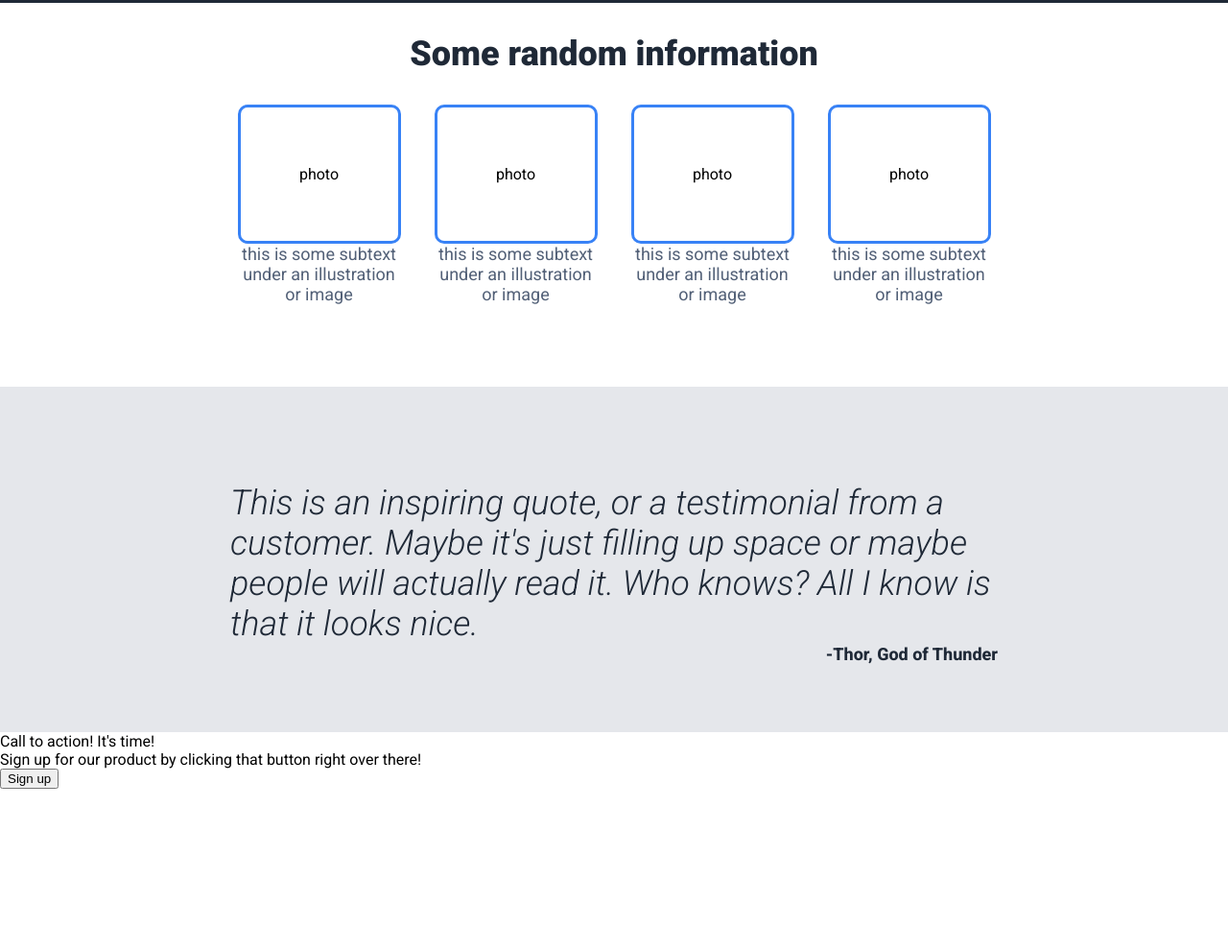
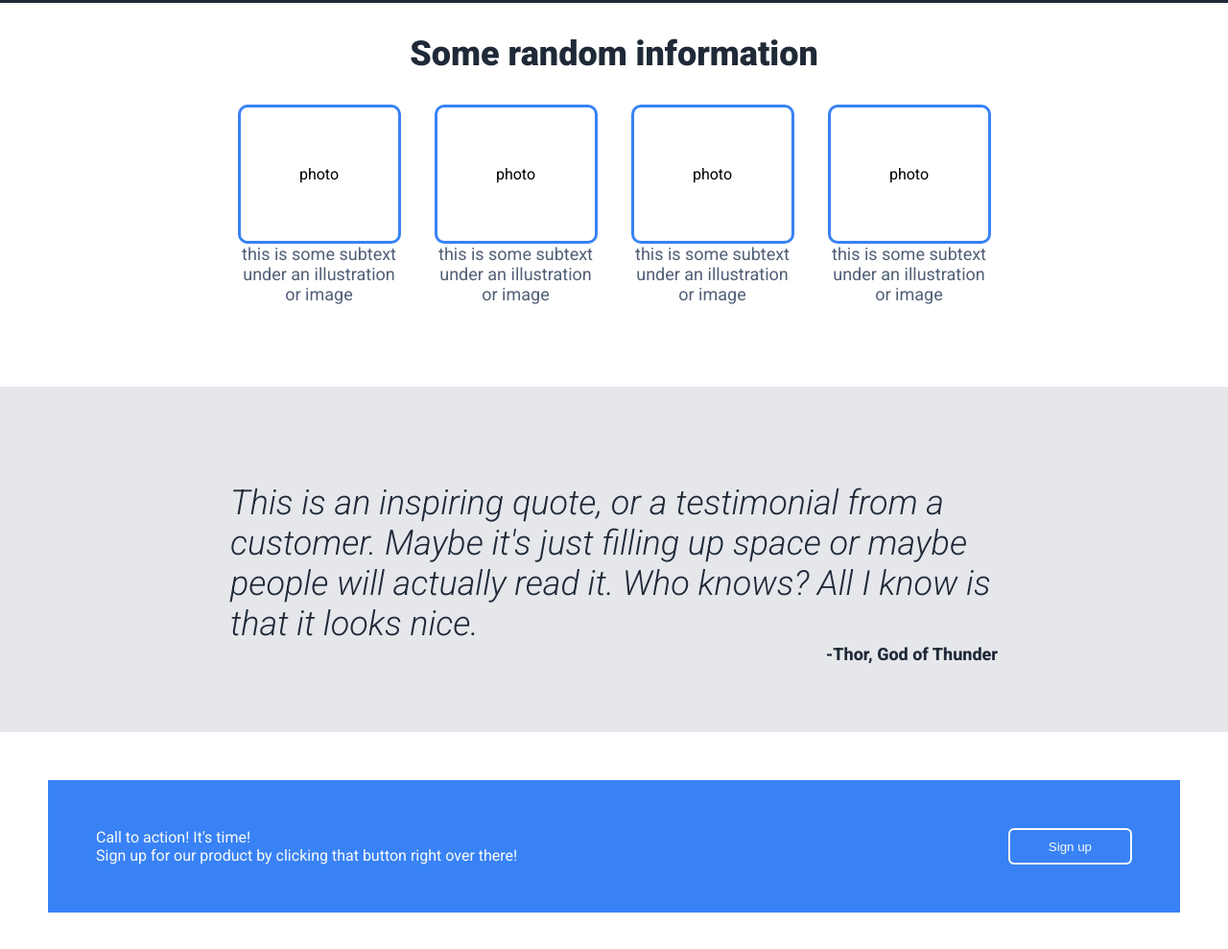
Before and after one commit to Redwin0430/landing-page, a plain HTML site: page index.html in a window 1280 px wide. Shown: the part 425-1414 px from the top of the page at 96% size. Before the commit the page ends 1247 px from the top, so only its background shows below. Drawn offline with Linux system fonts and the light colour scheme.

Commit message:
implement first draft styling for action section
Set up blue color background, color formatting ofmain text and button,
and orientation of content in blue background

```diff
--- a/styles.css
+++ b/styles.css
@@ -143,6 +143,22 @@ body {
 
 /* Start of call to action section */
 
+.action {
+    margin: 50px;
+    background-color: #3882F6;
+    color: #F9FAF8;
+    padding: 50px;
+    display: flex;
+    justify-content: space-between;
+}
 
+.call-button {
+    background-color: #3882F6;
+    color: #F9FAF8;
+    border-color: #F9FAF8;
+    border-style: solid;
+    border-radius: 6px;
+    padding: 5px 40px;
+}
 
 /* End of call to action section */
```
